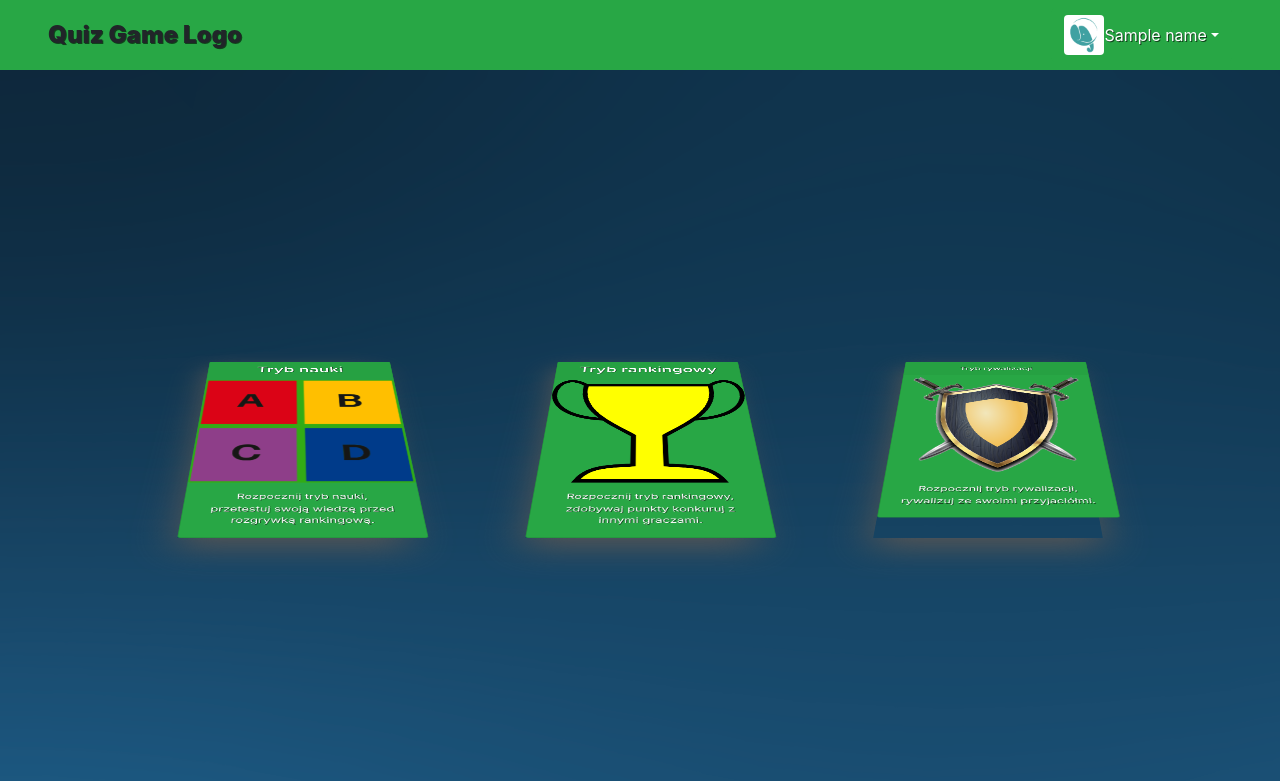
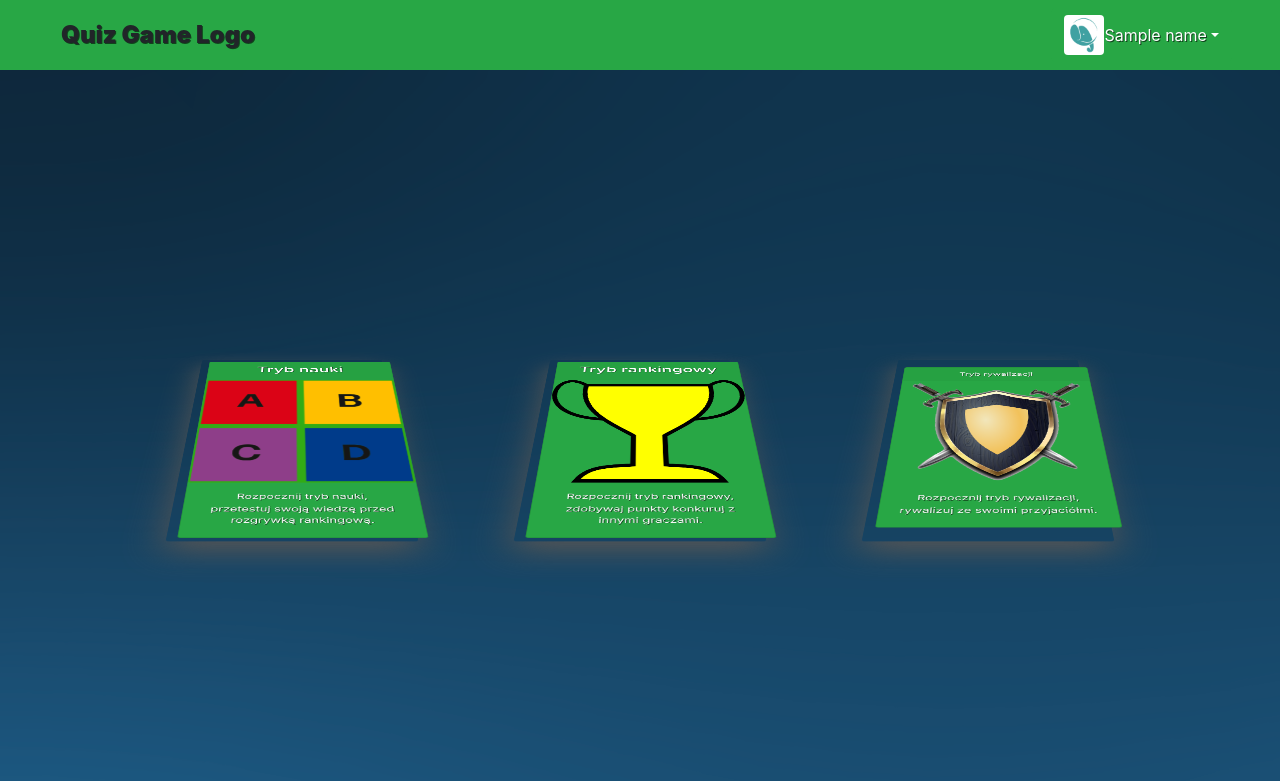
Before and after one commit to apmonstertech/GUS, a Node project: template views/panel.hbs in a window 1280 px wide. Shown: the top 781 px of the page. Run offline with Node 20 templates, Linux system fonts and the light colour scheme; the template is opened without the code that fills it: most values are stand-ins (such as "Sample title", 1, 10 or a date in 2020).

Commit message:
jak to nie wygra to ja nie wiem

```diff
--- a/public/stylesheets/style.css
+++ b/public/stylesheets/style.css
@@ -272,6 +272,7 @@ body {
 
 path.cls-15:hover {
     fill: #ff0 !important;
+    cursor: pointer;
 }
 
 path {
--- a/views/layouts/main.hbs
+++ b/views/layouts/main.hbs
@@ -19,7 +19,7 @@
 <body>
     <div class="full-height d-flex flex-column">
         <header class="bg-success text-right pt-2 pb-2 d-flex justify-content-between align-items-center">
-            <span id="logo" class="ml-5"> Quiz Game Logo </span>
+            <button class="btn ml-5" onclick="window.location.href='/'" id="logo"> Quiz Game Logo </button>
             <div class="mr-5">
                 {{#if message}} {{message}} {{/if}} {{#if name}}
                 <div class="dropdown d-inline-block mr-2">
--- a/views/panel.hbs
+++ b/views/panel.hbs
@@ -1,8 +1,8 @@
 <div class="container my-auto">
     <div class="row d-flex justify-content-center flex-wrap">
-        <button onclick="window.location.href = '/quiz/starter'" class="btn wrap-it mx-4 bg-transparent">
-        <div class="insider">
-            <div class="btn-success card ">
+        <div class="wrap-it mx-4 bg-transparent">
+            <button onclick="window.location.href = '/quiz/starter'" class="insider btn">
+                <div class="btn-success card">
                     <div class="card-header">
                         <h3>Tryb nauki</h3>
                     </div>
@@ -12,10 +12,10 @@
                         <p class="mb-1">przetestuj swoją wiedzę przed rozgrywką rankingową.</p>
                     </div>
                 </div>
+            </button>
         </div>
-        </button>
-        <button onclick="window.location.href = '/quiz/ranked'"  class="btn mx-4 wrap-it bg-transparent">
-        <div class="insider">
+        <div class="mx-4 wrap-it bg-transparent">
+            <button onclick="window.location.href = '/quiz/ranked'" class="insider btn">
                 <div class="btn-success card">
                     <div class="card-header">
                         <h3>
@@ -28,10 +28,10 @@
                         <p class="mb-1">zdobywaj punkty  konkuruj z innymi graczami.</p>
                     </div>
                 </div>
+            </button>
         </div>
-        </button>
-        <button  onclick="window.location.href = '/quiz/rivalry'" class="btn mx-4 wrap-it bg-transparent">
-            <div class="insider">
+        <div class="mx-4 wrap-it bg-transparent">
+            <button onclick="window.location.href = '/quiz/rivalry'" class="btn insider">
                 <div class="story" id="s0">
                     <div class="btn-success card">
                         <div class="card-header">Tryb rywalizacji</div>
@@ -42,8 +42,8 @@
                         </div>
                     </div>
                 </div>
+            </button>
         </div>
-        </button>
 
         {{!-- <button onclick="window.location.href = '/quiz/rivalry'" class="btn btn-success mx-4">
             <div class="card b-transparent">
```
Lines whose indentation alone changed are shown as unchanged.
